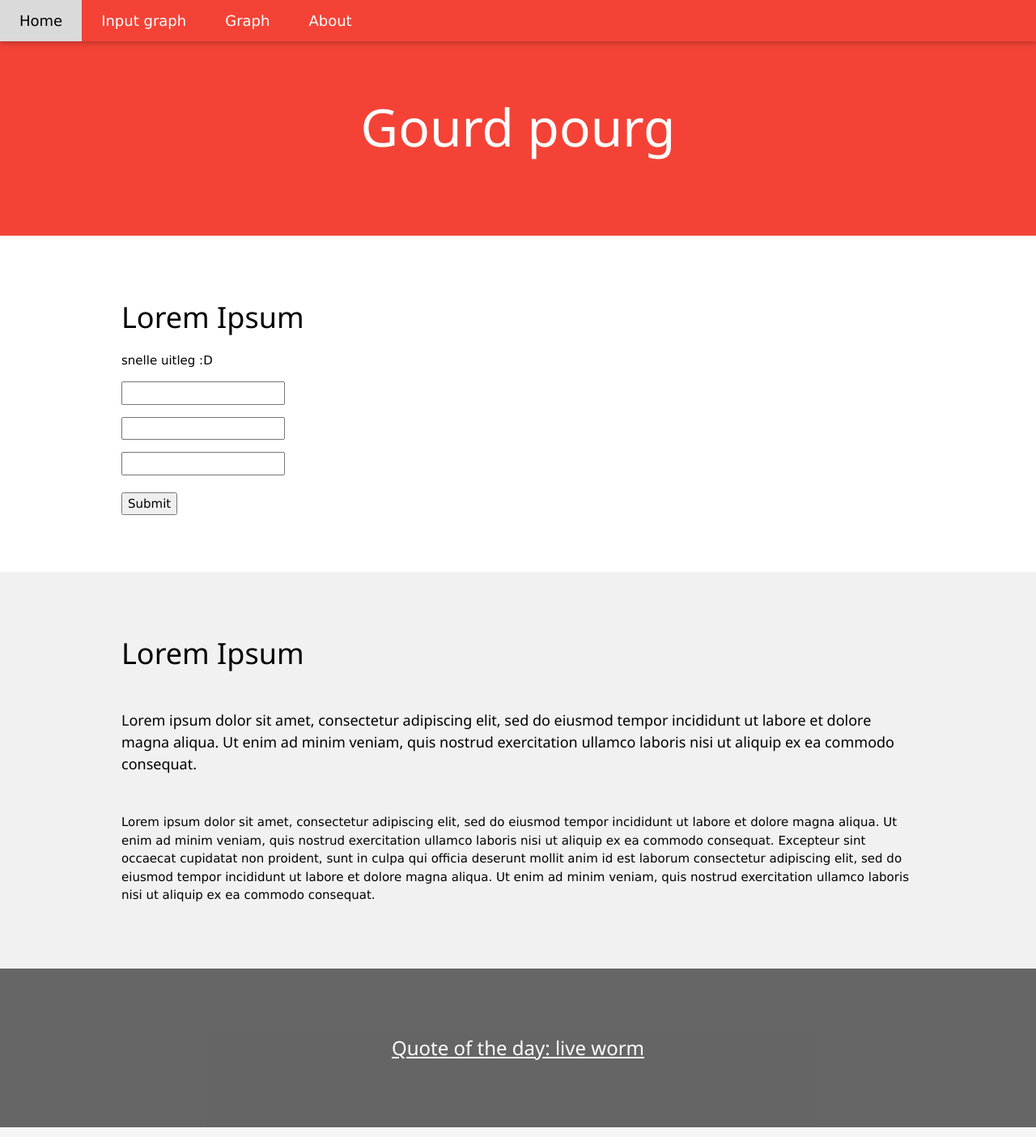
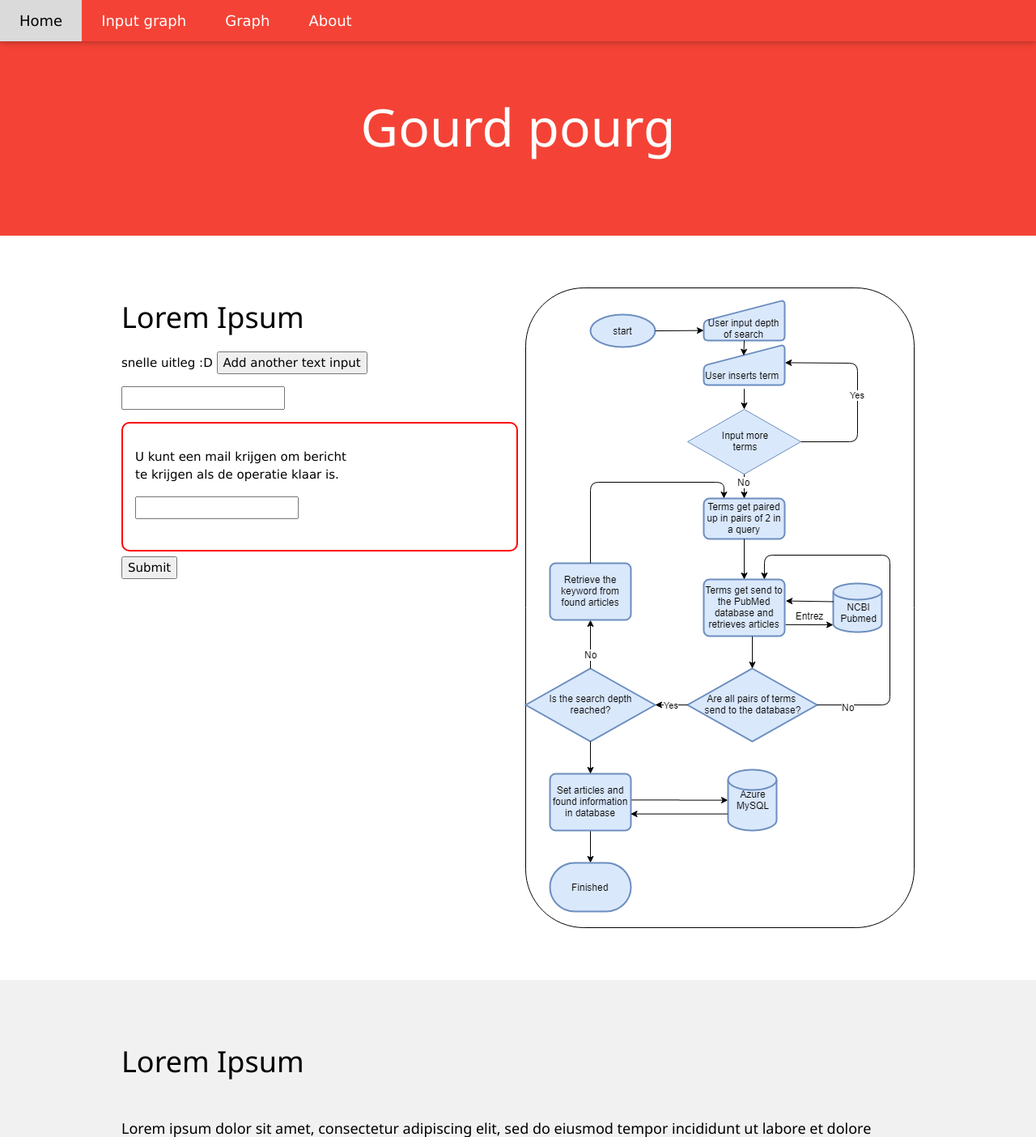
Before and after one commit to LexBosch/Project_Blok_8_Groep_2, a Flask app: page /input in a window 1280 px wide. Shown: the top 1404 px of the page at 81% size. Run offline with Flask 2, Linux system fonts and the light colour scheme.

Commit message:
more markup

```diff
--- /dev/null
+++ b/inputTermen.py
@@ -0,0 +1 @@
+def invoerTermen(termenLijst, aantal, email):
--- a/templates/extra_pages/input_page/upper_content_input.html
+++ b/templates/extra_pages/input_page/upper_content_input.html
@@ -1,31 +1,64 @@
+<script>
+var counter = 1;
+var limit = 3000;
+function addInput(divName){
+     if (counter == limit)  {
+          alert("You have reached the limit of adding " + counter + " inputs");
+     }
+     else {
+          var newdiv = document.createElement('div');
+          newdiv.innerHTML = "Entry " + (counter + 1) + "<div style='margin-bottom: 1em;'>\n" +
+              "                            <input list='browsers' name='datalist"+(counter)+"'>\n" +
+              "                            <datalist id='browsers' name='datalist'>\n" +
+              "                                {% for term in term_list %}\n" +
+              "                                <option value={{ term }}>\n" +
+              "                                    {% endfor %}\n" +
+              "                            </datalist>\n" +
+              "                        </div>";
+          document.getElementById(divName).appendChild(newdiv);
+          counter++;
+     }
+}
+</script>
+
 <body>
 <div class="content">
     <!-- input+submit+text -->
     <div>
         <div class="left-top" style="float:left;width:50%;">
+
             <h1>Lorem Ipsum</h1>
             <p>
                 snelle uitleg :D
+                     <input type="button" value="Add another text input" onClick="addInput('dynamicInput');">
             </p>
 
 
             <!-- Input area for serach terms -->
+
             <div>
                 <form role="form" method='POST' action='/handle_table'>
-                    {% for datalist_number in range(1, amount_input + 1) %}
-                        <div style="margin-bottom: 1em;">
-                            <input list="browsers" name="datalist{{ datalist_number }}">
-                            <datalist id="browsers" name="datalist">
+                    <div id="dynamicInput">
+                        <div style='margin-bottom: 1em;'>
+                            <input list='browsers' name='datalist0'>
+                            <datalist id='browsers' name='datalist'>
                                 {% for term in term_list %}
-                                    <option value={{ term }}>
-                                {% endfor %}
+                                <option value={{ term }}>
+                                    {% endfor %}
                             </datalist>
                         </div>
-                    {% endfor %}
+                    </div>
+                    <div style="border:solid 2px red;width:auto;border-radius: 10px;padding:1em;">
+                    <p>U kunt een mail krijgen om bericht <br>te krijgen als de operatie klaar is.</p>
+                    <input type="text" name="emailField" style="max-width: 100%;"><br><br>
+                    </div>
                     <input type="submit" style="margin-top:6px;margin-bottom: 6px;">
                 </form>
             </div>
         </div>
+        <div style="float:right;">
+
+            <img src="../../../static/adFiles/Images/InputdataFlowchart.png" height="791" width="482"/></div>
     </div>
 </div>
 </body>
```
Also changed, not shown: templates/extra_pages/graph_page/graph_main.html (+21 -1 lines), static/adFiles/Images/InputdataFlowchart.png (added).
